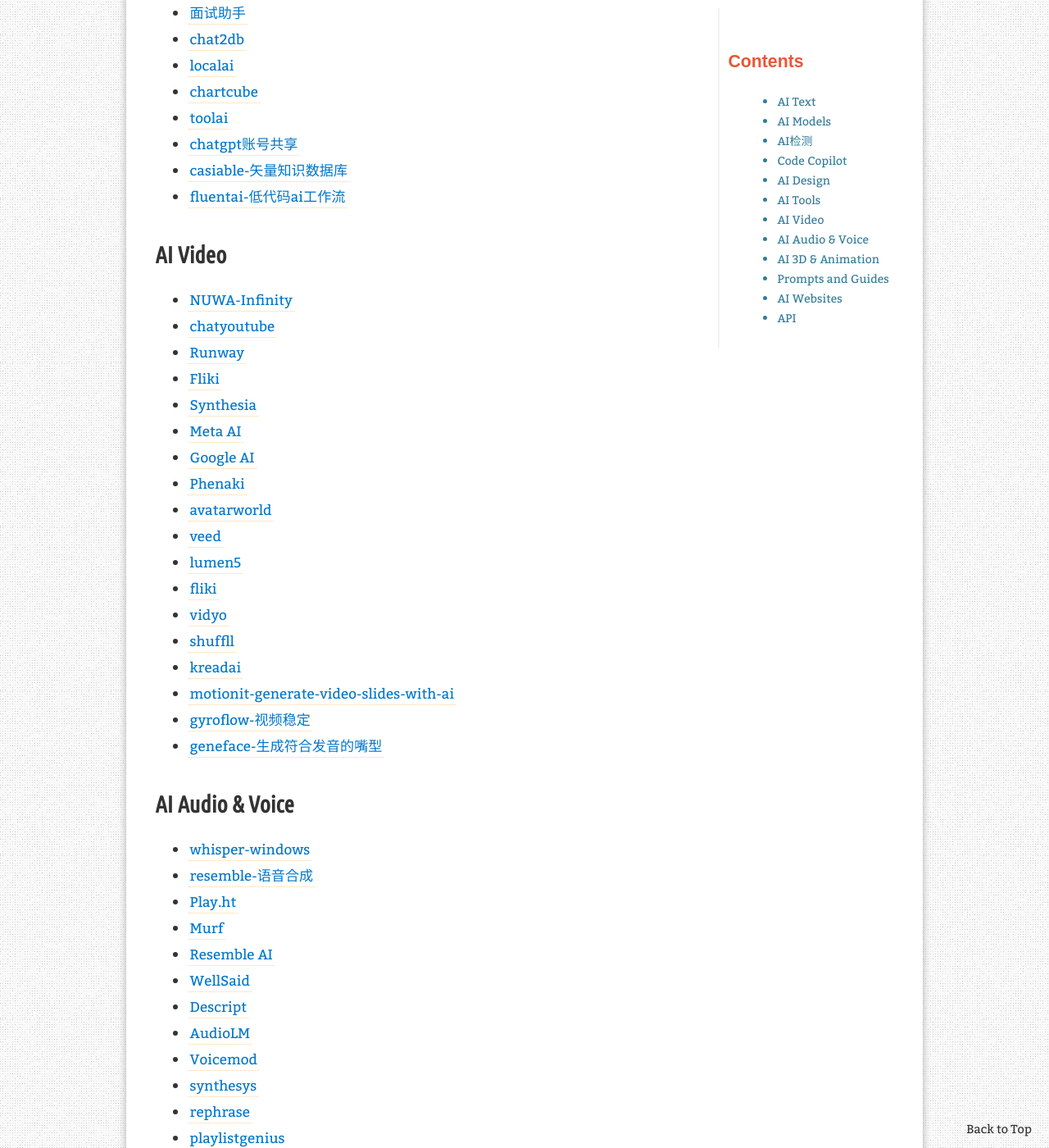
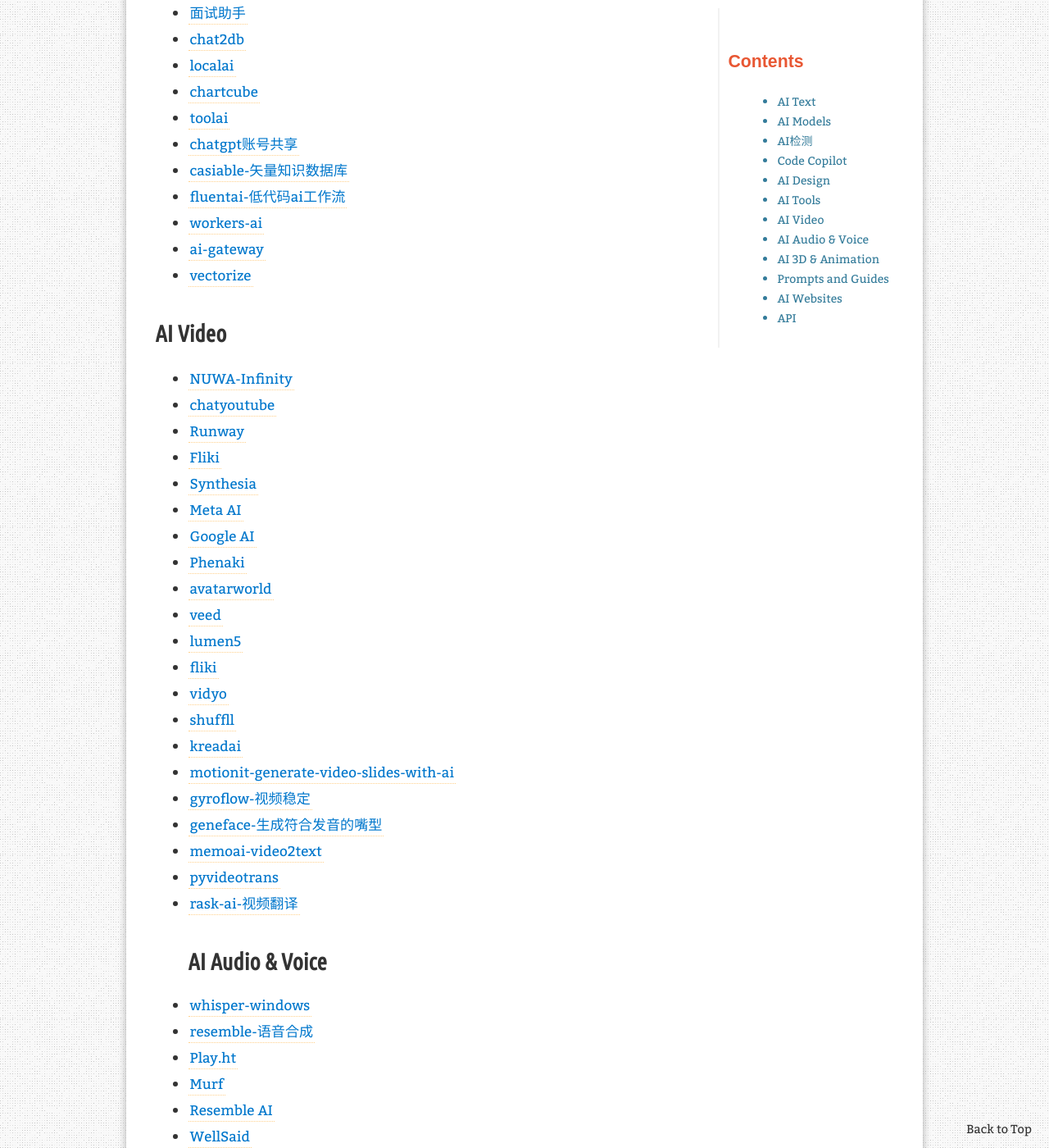
Before and after one commit to ElmTran/ElmTran.github.io, a Jekyll site: the page built from _posts/2023-04-06-awesome-ai-project.md, in a window 1280 px wide and 1400 px high, scrolled down 7157 px. Shown: the whole window at 82% size. Built offline with Jekyll 4.4.1, drawn with Linux system fonts in a browser that asks for light colours; comment, search, counter and statistics services are not loaded; some of the changed text lies outside the part shown.

Commit message:
update: post "awesome series"

```diff
--- a/_posts/2023-04-06-awesome-ai-project.md
+++ b/_posts/2023-04-06-awesome-ai-project.md
@@ -428,6 +428,12 @@ redirect_from:
 
   - [fluentai-低代码ai工作流](https://github.com/fluent-ai/fluent-ai)
 
+  - [workers-ai](https://developers.cloudflare.com/workers-ai/)
+
+  - [ai-gateway](https://developers.cloudflare.com/ai-gateway/)
+
+  - [vectorize](https://developers.cloudflare.com/vectorize/)
+
 ## AI Video
 
   - [NUWA-Infinity](https://nuwa-infinity.microsoft.com)
@@ -466,6 +472,11 @@ redirect_from:
 
   - [geneface-生成符合发音的嘴型](https://github.com/yerfor/GeneFace)
 
+  - [memoai-video2text](https://memo.ac/)
+
+  - [pyvideotrans](https://github.com/jianchang512/pyvideotrans)
+
+  - [rask-ai-视频翻译](https://www.rask.ai/)
 ## AI Audio & Voice
 
   - [whisper-windows](https://github.com/Const-me/Whisper)
```
Also changed, not shown: other parts of _posts/2023-04-06-awesome-ai-project.md (+5 -0 lines), _posts/2022-09-03-awesome-tools.md (+13 -0 lines).
